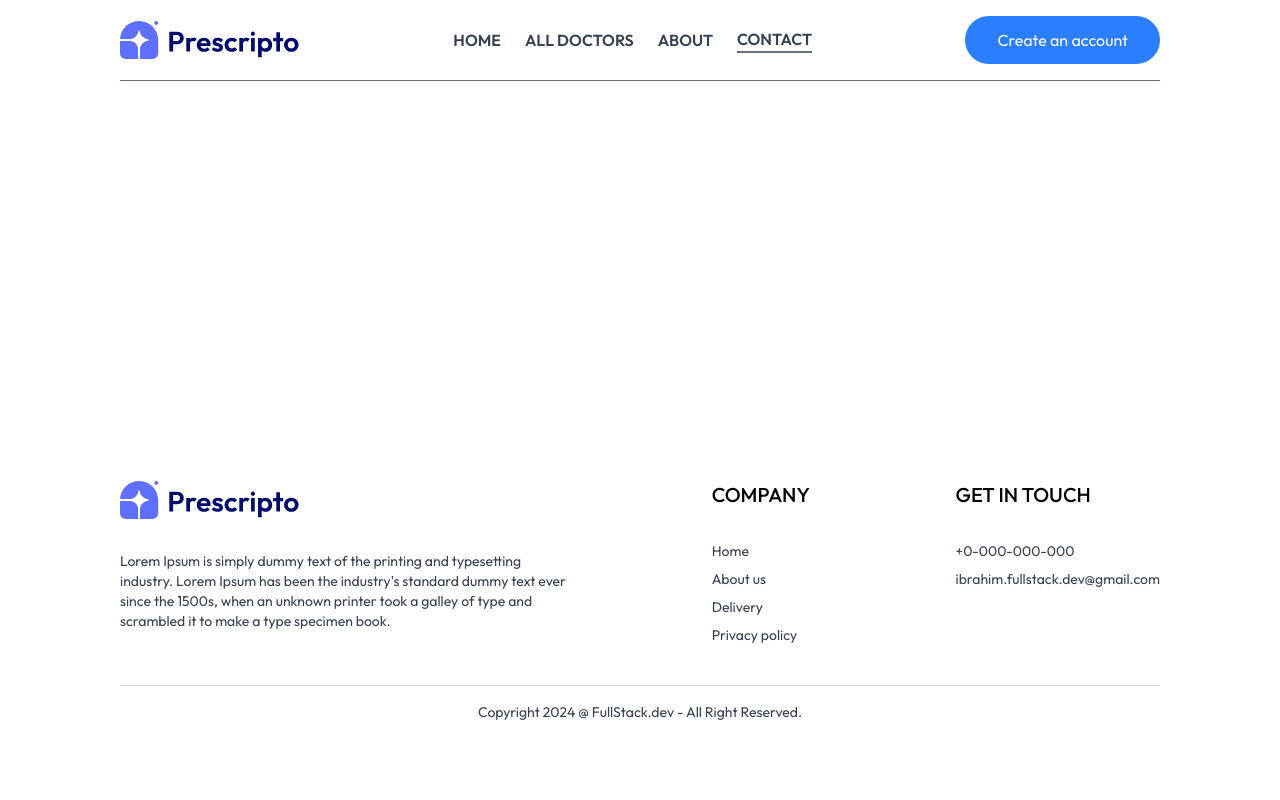
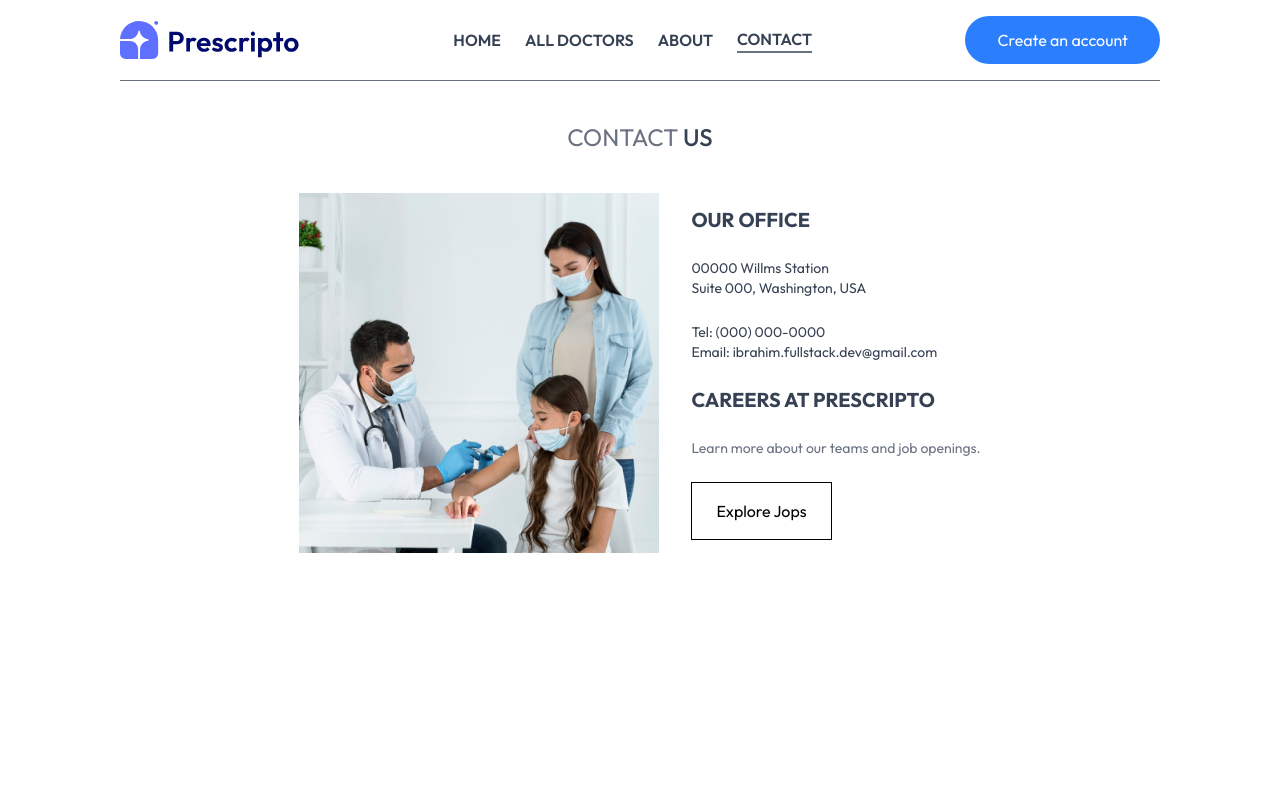
Before and after one commit to IbrahimFullStackWebDev/doctors-appointments-frontend, a React (Vite) app in the folder frontend/: page /contact in a window 1280 px wide. Shown: the top 800 px of the page. Built offline with nearby package versions, Linux system fonts and the light colour scheme; the HTML template or start-up script is replaced by a standard one.

Commit message:
feat: create contact page and style it for every devices

```diff
--- a/frontend/src/pages/Contact.tsx
+++ b/frontend/src/pages/Contact.tsx
@@ -1,9 +1,41 @@
 import React from "react";
+import { assets } from "../assets/assets";
 
 const Contact = () => {
   return (
-    <div>
-      <h1></h1>
+    <div className="w-full flex flex-col items-center gap-10 justify-center mt-10">
+      <h1 className="text-2xl text-gray-500">
+        CONTACT <span className="text-gray-700 font-medium">US</span>
+      </h1>
+      <div className="flex flex-col sm:flex-row items-center justify-center gap-8">
+        {/* Right Side */}
+        <img
+          src={assets.contact_image}
+          className="w-full sm:max-w-[360px]"
+          alt="contact image"
+        />
+        {/* Left Side */}
+        <div className="flex w-full flex-col items-start gap-6">
+          <p className="font-bold text-xl text-gray-700">OUR OFFICE</p>
+          <div className="flex flex-col items-start text-sm text-gray-700">
+            <p>00000 Willms Station</p>
+            <p>Suite 000, Washington, USA</p>
+          </div>
+          <div className="flex flex-col items-start text-sm text-gray-700">
+            <p>Tel: (000) 000-0000</p>
+            <p>Email: ibrahim.fullstack.dev@gmail.com</p>
+          </div>
+          <p className="font-bold text-xl text-gray-700">
+            CAREERS AT PRESCRIPTO
+          </p>
+          <p className="text-sm text-gray-500">
+            Learn more about our teams and job openings.
+          </p>
+          <button className="px-6 py-4 border hover:bg-black hover:text-white cursor-pointer transition-all duration-300">
+            Explore Jops
+          </button>
+        </div>
+      </div>
     </div>
   );
 };
```
